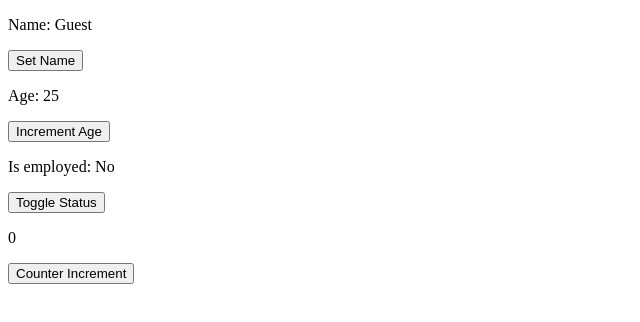
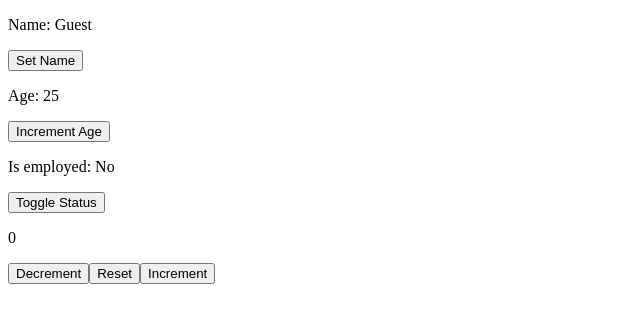
Before and after one commit to tanjirhc/useState2, a React (Vite) app: page / in a window 1280 px wide. Shown: the top 322 px of the page, without its empty margins (0-640 px from the left). Built offline with nearby package versions, Linux system fonts and the light colour scheme.

Commit message:
function based

```diff
--- a/src/Counter.jsx
+++ b/src/Counter.jsx
@@ -3,10 +3,24 @@ import React, { useState } from 'react';
 function Counter() {
   const [count, setCount] = useState(0);
 
+  const increment = () => {
+    setCount(count + 1);
+  }
+
+  const decrement = () => {
+    setCount(count - 1);
+  }
+
+  const reset = () => {
+    setCount(0);
+  }
+
   return (
-    <div>
-      <p>{count}</p>
-      <button onClick={() => setCount(count + 1)}>Counter Increment</button>
+    <div className='counter-container'>
+      <p className='count-display'>{count}</p>
+        <button className='counter-button' onClick={decrement}>Decrement</button>
+        <button className='counter-button' onClick={reset}>Reset</button>
+        <button className='counter-button' onClick={increment}>Increment</button>
     </div>
   );
 }
```
